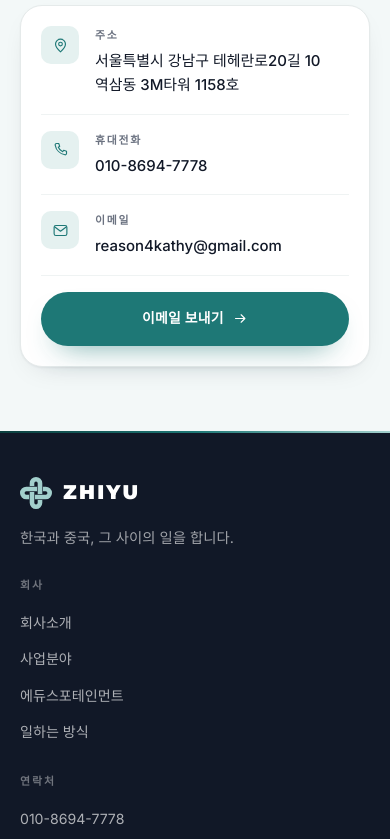
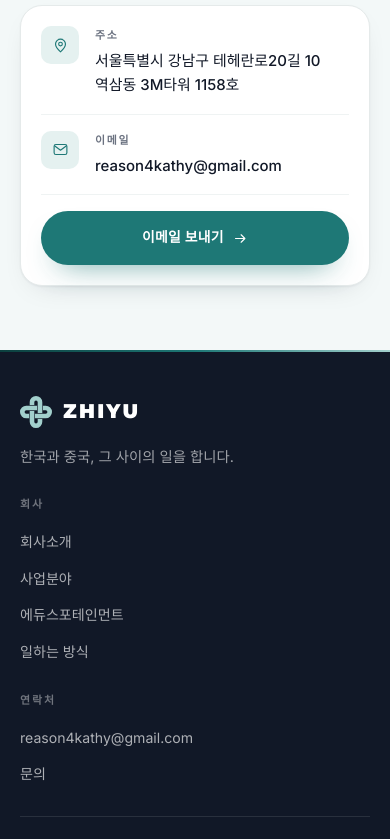
Before and after one commit to reason4kathy-JOY/reason4kathy-JOY, a plain HTML site: page index.html in a window 390 px wide. Shown: the part 6820-7659 px from the top of the page. Drawn offline with Linux system fonts and the light colour scheme.

Commit message:
contact: remove mobile number, keep email and office address (ko/zh/en)

```diff
--- a/index.html
+++ b/index.html
@@ -814,13 +814,6 @@
           </div>
         </div>
         <div class="info-row">
-          <span class="tile" aria-hidden="true"><svg><use href="#ic-phone"/></svg></span>
-          <div>
-            <div class="k" data-i18n="ct.phone.k">Mobile</div>
-            <div class="v"><a href="tel:+821086947778" data-i18n="ct.phone.v">010-8694-7778</a></div>
-          </div>
-        </div>
-        <div class="info-row">
           <span class="tile" aria-hidden="true"><svg><use href="#ic-mail"/></svg></span>
           <div>
             <div class="k" data-i18n="ct.email.k">Email</div>
@@ -863,7 +856,6 @@
       <div class="footer-col">
         <h4 data-i18n="ft.h2">Contact</h4>
         <ul>
-          <li><a href="tel:+821086947778">010-8694-7778</a></li>
           <li><a href="mailto:reason4kathy@gmail.com">reason4kathy@gmail.com</a></li>
           <li><a href="#contact" data-i18n="nav.contact">문의</a></li>
         </ul>
@@ -968,8 +960,6 @@ const I18N = {
     "ct.lead": "해외 병원·메디컬센터의 기획과 운영, 또는 문화·교육 프로그램에 대해 이야기 나누고 싶으시다면 아래로 연락 주십시오. 내용을 검토한 뒤 회신드립니다.",
     "ct.addr.k": "주소",
     "ct.addr.v": "서울특별시 강남구 테헤란로20길 10<br>역삼동 3M타워 1158호",
-    "ct.phone.k": "휴대전화",
-    "ct.phone.v": "010-8694-7778",
     "ct.email.k": "이메일",
     "ct.btn": "이메일 보내기",
 
@@ -1067,8 +1057,6 @@ const I18N = {
     "ct.lead": "无论是海外医院与医疗中心的策划运营，还是文化与教育项目，欢迎通过以下方式与我们联系。我们会在审阅后回复。",
     "ct.addr.k": "地址",
     "ct.addr.v": "首尔特别市江南区德黑兰路20街10号<br>驿三洞 3M大厦 1158号",
-    "ct.phone.k": "手机",
-    "ct.phone.v": "+82 10-8694-7778",
     "ct.email.k": "邮箱",
     "ct.btn": "发送邮件",
 
@@ -1166,8 +1154,6 @@ const I18N = {
     "ct.lead": "Planning or operating a hospital or medical center abroad, or a cultural and educational program — write to us below. We will review and reply.",
     "ct.addr.k": "Address",
     "ct.addr.v": "Rm. 1158, 3M Tower, 10 Teheran-ro 20-gil<br>Gangnam-gu, Seoul, Korea",
-    "ct.phone.k": "Mobile",
-    "ct.phone.v": "+82 10-8694-7778",
     "ct.email.k": "Email",
     "ct.btn": "Send an email",
 
```
Also changed, not shown: 1 other file.
